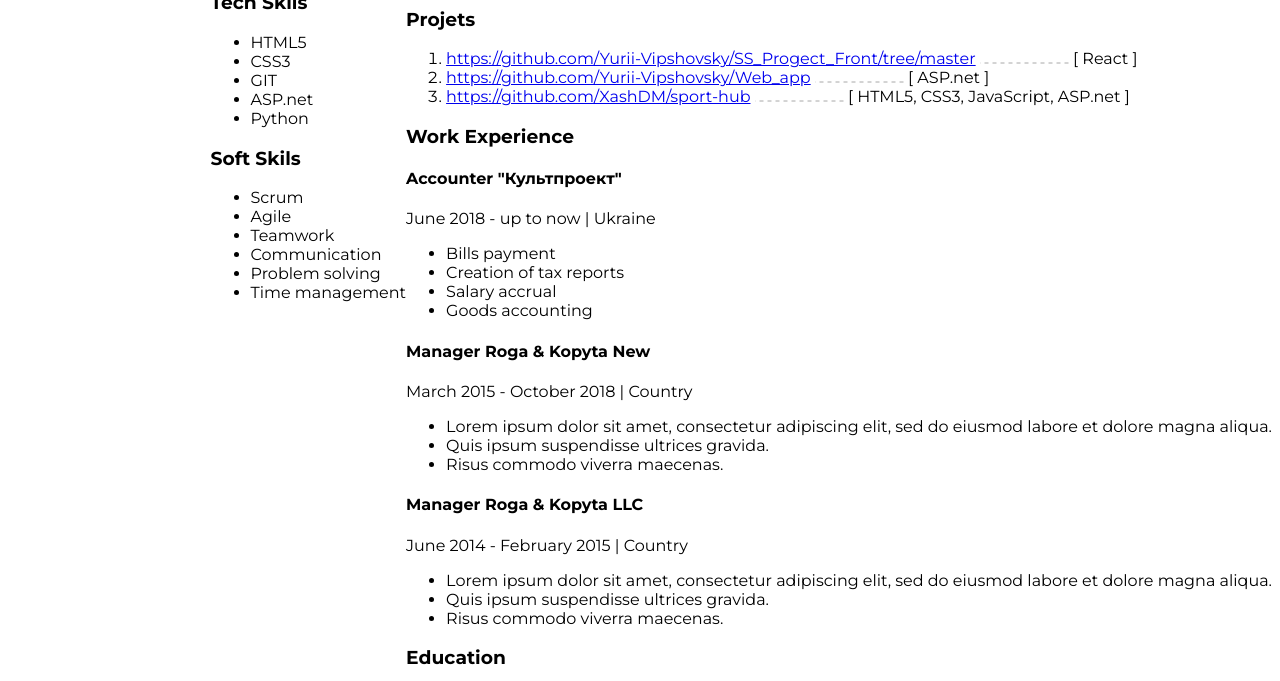
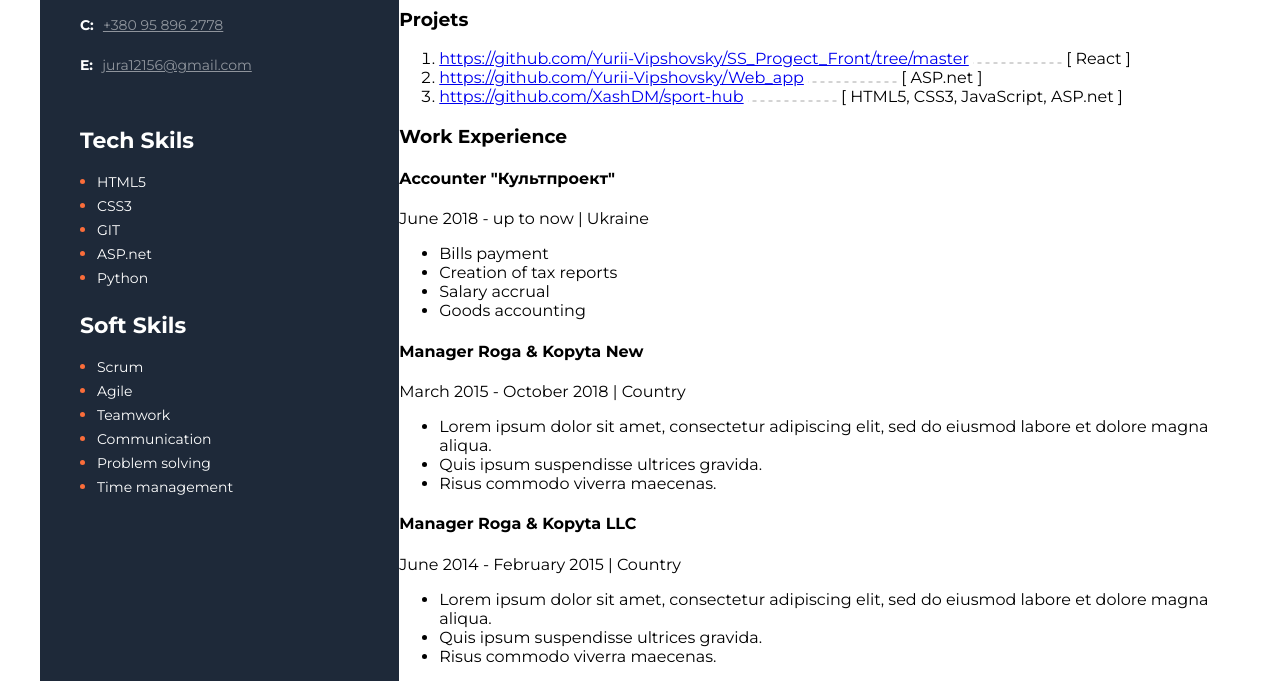
Before and after one commit to Yurii-Vipshovsky/Resume_HTML-CSS, a plain HTML site: page index.html in a window 1280 px wide. Shown: the part 169-850 px from the top of the page. Drawn offline with Linux system fonts and the light colour scheme.

Commit message:
4day add leftbar styles

```diff
--- a/index.html
+++ b/index.html
@@ -13,7 +13,7 @@
     <!--Main-->
     <main>
         <!--Main Content-->
-        <div>
+        <div class="main-content">
             <!--About User-->
             <div>
                 <h2>Front-End Developer</h2>
@@ -88,36 +88,36 @@
         </div>
         <!--Side Bar-->
         <aside>
-            <img src="img/photo_2022-01-28_19-39-54.jpg" alt="My Photo"/>
+            <img src="img/photo_2022-01-28_19-39-54.jpg" alt="My Photo" class="myPhoto"/>
             <!--Contacts-->
-            <div>
+            <div class="userInfo contacts">
                 <h3>Contacts</h3>
                 <div>
-                    <p>C: <a href="tel:+380958962778">+380 95 896 2778</a></p>
-                    <p>E: <a href="mailto:jura12156@gmail.com">jura12156@gmail.com</a></p>
+                    <p><span class="contact-type">C:</span> <a class="contact-link" href="tel:+380958962778">+380 95 896 2778</a></p>
+                    <p><span class="contact-type">E:</span> <a class="contact-link" href="mailto:jura12156@gmail.com">jura12156@gmail.com</a></p>
                 </div>
             </div>
             <!--Tech Skils-->
-            <div>
+            <div class="userInfo">
                 <h3>Tech Skils</h3>
                 <ul>
-                    <li>HTML5</li>
-                    <li>CSS3</li>
-                    <li>GIT</li>
-                    <li>ASP.net</li>
-                    <li>Python</li>
+                    <li><span>HTML5</span></li>
+                    <li><span>CSS3</span></li>
+                    <li><span>GIT</span></li>
+                    <li><span>ASP.net</span></li>
+                    <li><span>Python</span></li>
                 </ul>
             </div>
             <!--Soft Skils-->
-            <div>
+            <div class="userInfo">
                 <h3>Soft Skils</h3>
                 <ul>
-                    <li>Scrum</li>
-                    <li>Agile</li>
-                    <li>Teamwork</li>
-                    <li>Communication</li>
-                    <li>Problem solving</li>
-                    <li>Time management</li>
+                    <li><span>Scrum</span></li>
+                    <li><span>Agile</span></li>
+                    <li><span>Teamwork</span></li>
+                    <li><span>Communication</span></li>
+                    <li><span>Problem solving</span></li>
+                    <li><span>Time management</span></li>
                 </ul>
             </div>
         </aside>
--- a/styles/styles.css
+++ b/styles/styles.css
@@ -2,4 +2,74 @@ main {
     font-family: "Montserrat", sans-serif;
     display: flex;
     flex-direction: row-reverse;
+    background-color: #E5E5E5;
+    width: 1200px;
+    margin: 0 auto;
 }
+
+.main-content{
+    background-color: white;
+}
+
+aside {
+    padding-top:40px;
+    background-color: #1e2939;
+    width: 370px;
+}
+
+.myPhoto{
+    width: 370px;
+    margin-bottom: 50px;
+}
+
+aside h3{
+    color: white;
+    font-style: normal;
+    font-weight: bold;
+    font-size: 22px;
+    line-height: 27px;
+    margin-bottom: 10px;
+}
+
+.userInfo{
+    margin-left: 40px;
+}
+
+.contact-type{
+    font-style: normal;
+    font-weight: bold;
+    font-size: 14px;
+    line-height: 24px;
+    color: #fff;
+}
+
+.contact-link{
+    font-style: normal;
+    font-weight: normal;
+    font-size: 14px;
+    line-height: 24px;
+    margin-left: 5px;
+    color: #FFFFFF;
+
+    opacity: 0.5;
+}
+
+.contacts{
+    margin-bottom: 50px;
+}
+
+.userInfo ul{
+    padding: 0;
+    margin-left: 17px;
+}
+
+.userInfo li{
+    color: #FB6D3A;
+}
+.userInfo li span{
+    color: #fff;
+    font-style: normal;
+    font-weight: normal;
+    font-size: 14px;
+    line-height: 24px;
+}
```
